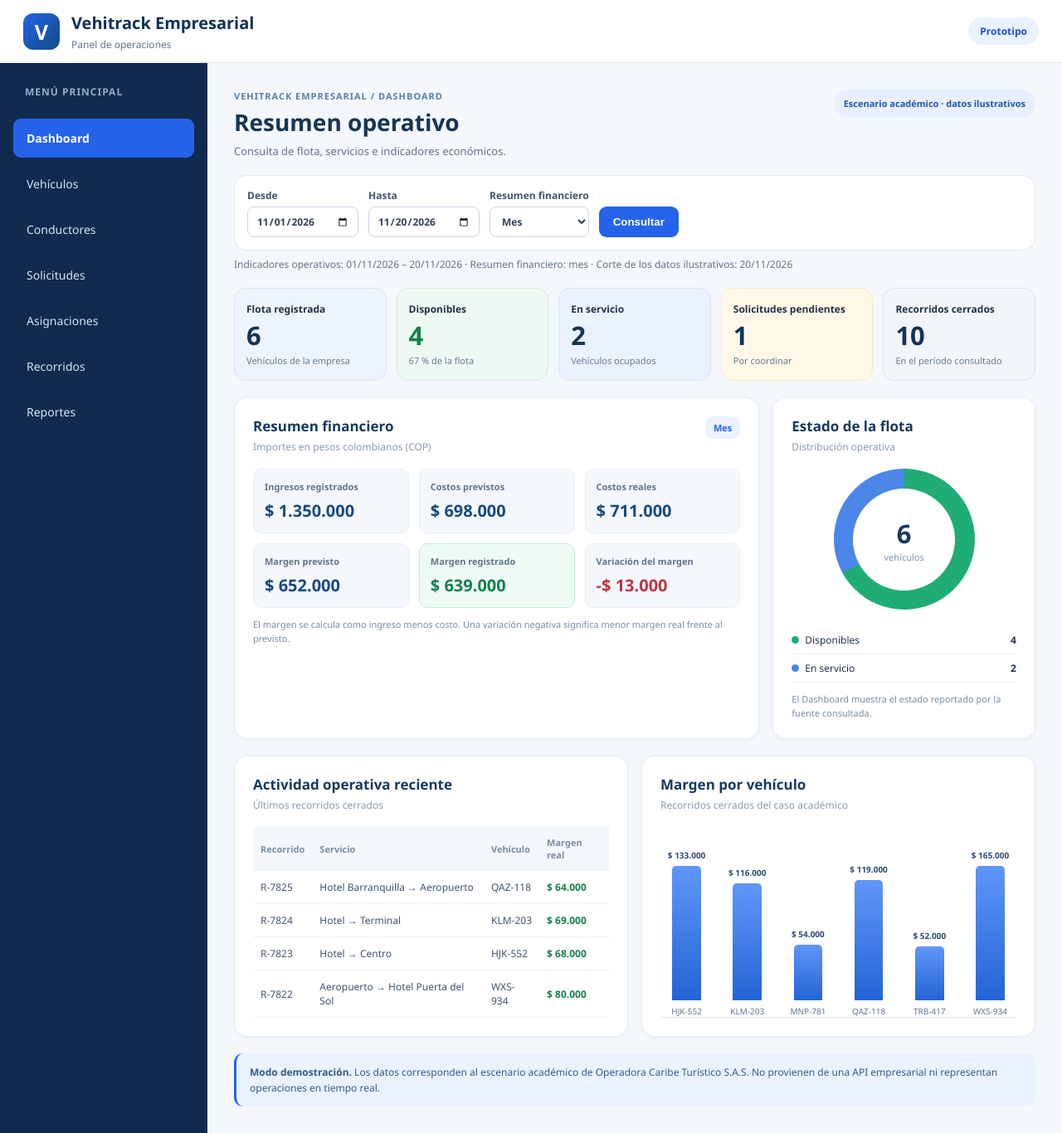
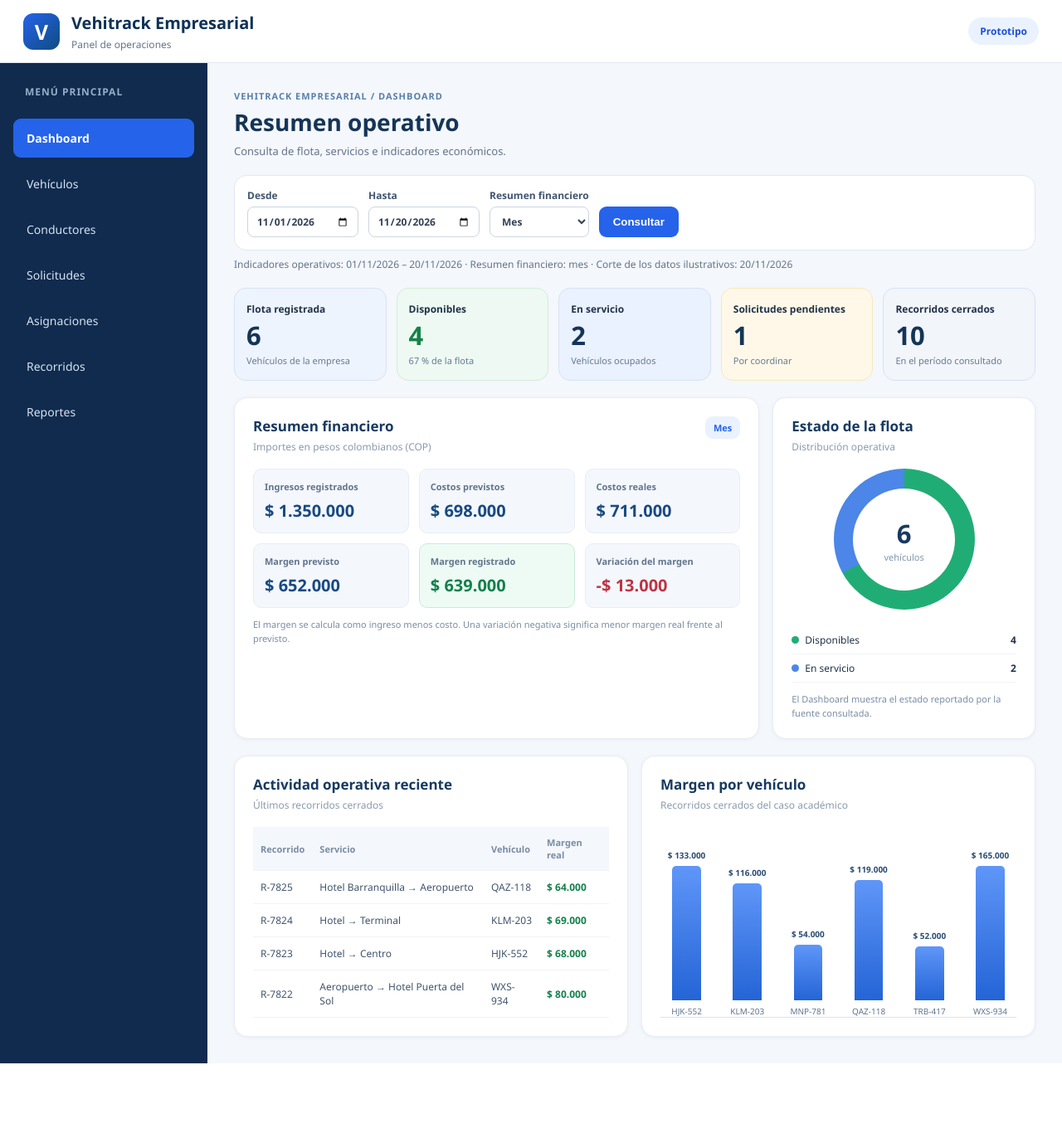
Before and after one commit to acalderon474/vehitrack-empresarial, an Angular app: page /#/dashboard in a window 1280 px wide. Shown: the whole page at 83% size. After the commit the page ends 1282 px from the top, so only its background shows below. Built offline with nearby package versions, Linux system fonts and the light colour scheme.

Commit message:
Se corrige  interfaz y actualizar prueba

```diff
--- a/src/app/features/dashboard/dashboard.html
+++ b/src/app/features/dashboard/dashboard.html
@@ -5,9 +5,7 @@
       <h2>Resumen operativo</h2>
       <p class="subtitulo">Consulta de flota, servicios e indicadores económicos.</p>
     </div>
-    <span class="etiqueta" [class.etiqueta-demo]="demostracion">
-      {{ demostracion ? 'Escenario académico · datos ilustrativos' : 'API empresarial configurada' }}
-    </span>
+
   </header>
 
   <form class="filtros" (ngSubmit)="consultar()">
@@ -149,10 +147,4 @@
     </section>
   </div>
 
-  @if (demostracion) {
-    <footer class="advertencia">
-      <strong>Modo demostración.</strong> Los datos corresponden al escenario académico de Operadora Caribe Turístico S.A.S.
-      No provienen de una API empresarial ni representan operaciones en tiempo real.
-    </footer>
-  }
 </section>
```
Also changed, not shown: 1 other file (tests, documents, lock files or other folders).
